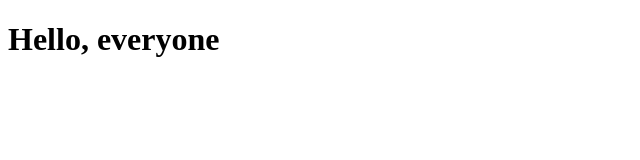
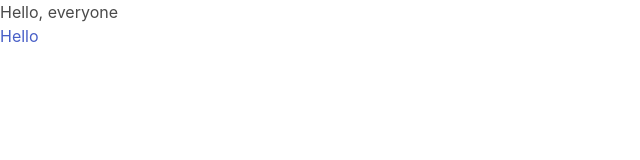
Before and after one commit to developernik18/bulma-css-example, a plain HTML site: page index.html in a window 1280 px wide. Shown: the whole page, without its empty margins (0-640 px from the left). Drawn offline with nearby package versions, Linux system fonts and the light colour scheme.

Commit message:
Adding link for stylesheet and checking

```diff
--- a/index.html
+++ b/index.html
@@ -4,8 +4,10 @@
   <meta charset="UTF-8">
   <meta name="viewport" content="width=device-width, initial-scale=1.0">
   <title> First bulma project</title>
+  <link rel="stylesheet" href="https://cdn.jsdelivr.net/npm/bulma@0.9.1/css/bulma.min.css">
 </head>
 <body>
   <h1>Hello, everyone</h1>
+  <a href="">Hello</a>
 </body>
 </html>
```
